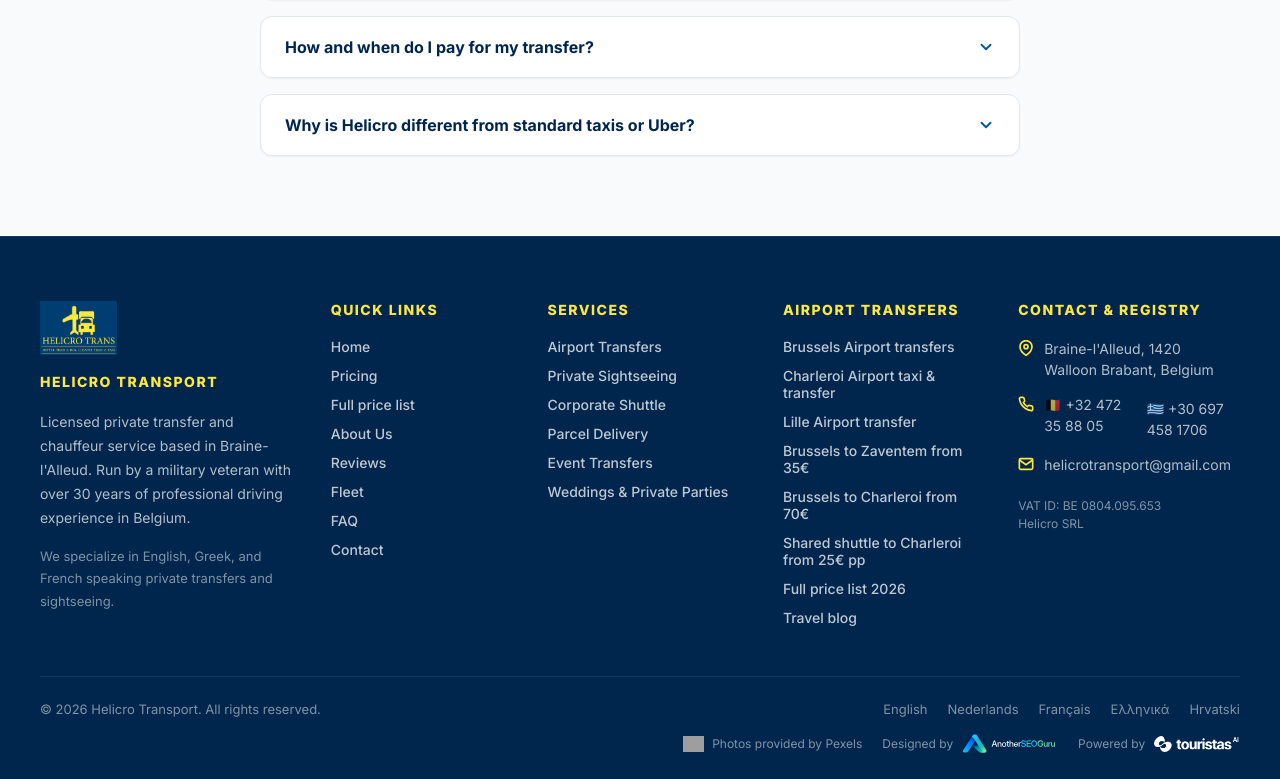
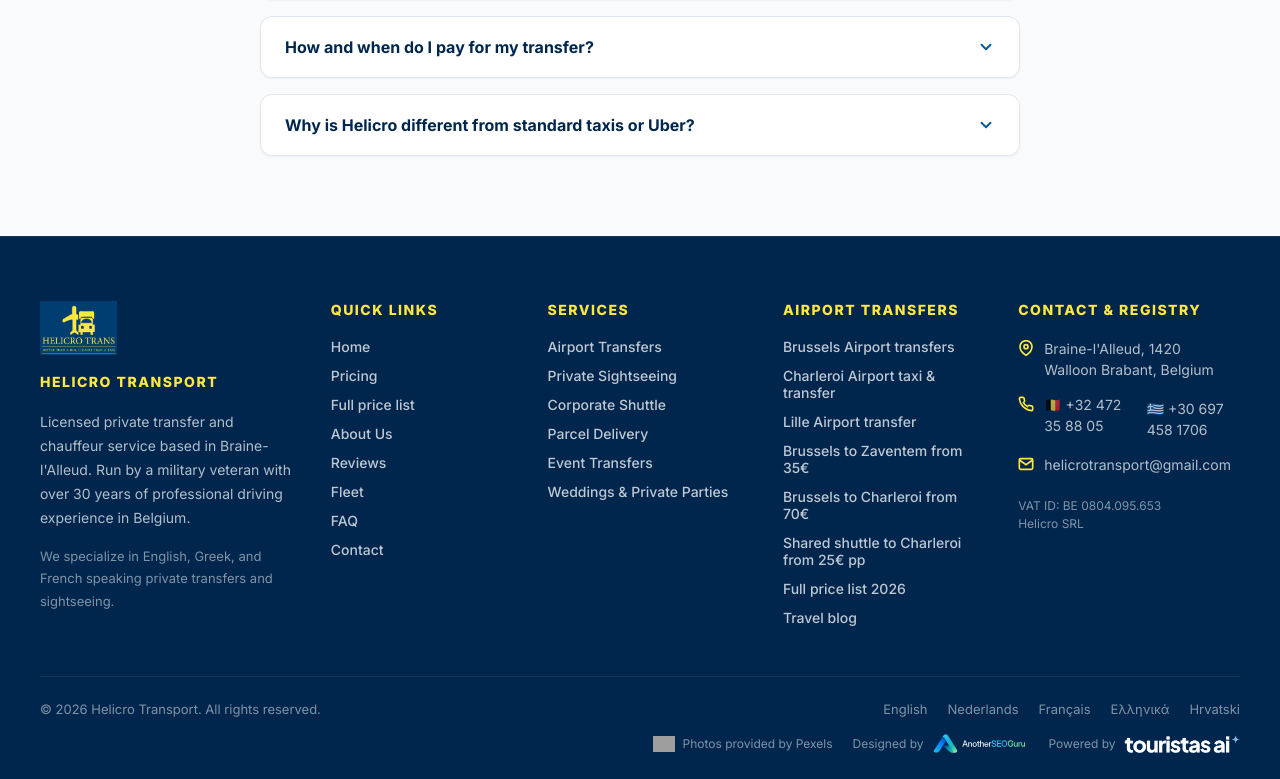
Before and after one commit to otouristas/helibre, a Next.js app: page / in a window 1280 px wide. Shown: the part 5764-6543 px from the top of the page. Built offline with nearby package versions, Linux system fonts and the light colour scheme; grey boxes are pictures that could not be loaded.

Commit message:
Touristas AI wordmark v2 in the footer credits
Co-Authored-By: Claude Opus 5.5 (1M context) <noreply@anthropic.com>
Claude-Session: https://claude.ai/code/session_01FpTtcGo8BhetiHXbMTMfss

```diff
--- a/src/components/Footer.tsx
+++ b/src/components/Footer.tsx
@@ -148,7 +148,7 @@ export default function Footer() {
         </a>
         <a href="https://touristas.ai" target="_blank" rel="noopener noreferrer" className={styles.creditLink}>
           {t.poweredBy}{' '}
-          <img src="/images/brand/credits/touristas-ai-white.png" alt="Touristas AI" width={92} height={19} loading="lazy" className={styles.creditTouristas} />
+          <img src="/images/brand/credits/touristas-ai-white.png" alt="Touristas AI" width={123} height={19} loading="lazy" className={styles.creditTouristas} />
         </a>
       </div>
     </footer>
```
Also changed, not shown: public/images/brand/credits/touristas-ai-white.png.
